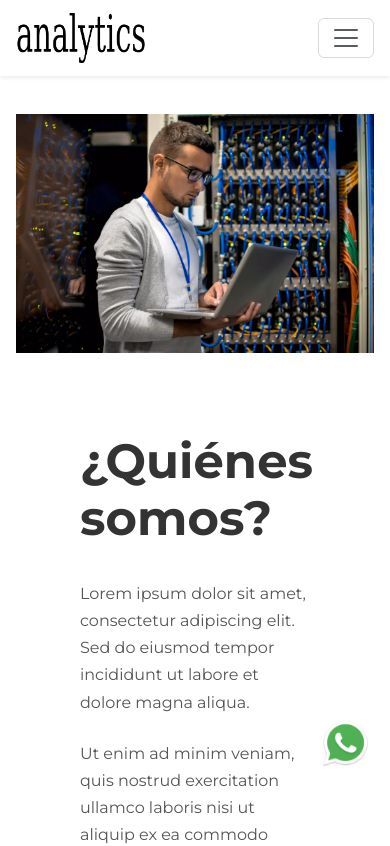
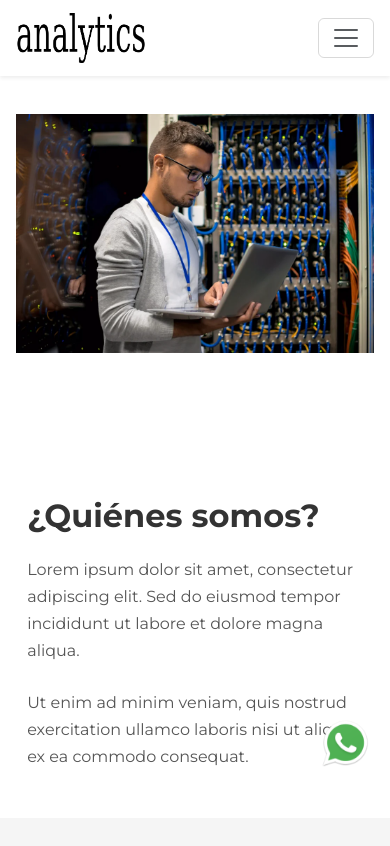
Before and after one commit to PabloDevUtl/analytics, a React (Vite) app: page /quienes-somos in a window 390 px wide. Shown: the top 846 px of the page. Built offline with nearby package versions, Linux system fonts and the light colour scheme.

Commit message:
Se hicieron cambios responsivos en QuienesSomosPage.css para mobil y tablets

```diff
--- a/frontend/styles/QuienesSomosPage.css
+++ b/frontend/styles/QuienesSomosPage.css
@@ -9,8 +9,8 @@
   display: flex;
   /* deja espacio para el navbar fijo */
   padding-top: 70px;                /* Ajusta si tu navbar es más alto/bajo */
-  min-height: calc(100vh - 0px);
-  overflow: hidden;
+  min-height: calc(100vh - 70px);   /* SOLO aquí va min-height */
+  /* overflow: hidden;  <-- Ya NO usar esto */
 
   /* para anclajes (scroll automático) */
   scroll-margin-top: 70px;
@@ -54,7 +54,8 @@
     flex-direction: column;
     padding-top: 56px;
     min-height: auto;
-
+    padding: 2rem 1rem;
+     max-width: 100%;
   }
   .quienes-full-image {
     min-height: 56vh;
@@ -62,7 +63,7 @@
     top: 90px;
   }
   .quienes-full-title{
-    margin-top: -8rem;
+    margin-top: 0rem;
   }
   .quienes-full-text{
     font-size: 1rem;
@@ -70,9 +71,17 @@
     max-width: 800px;
     margin: 1 auto;
   }
-
 }
-
+@media (max-width: 600px) {
+  .quienes-full-content {
+    padding: 0rem 0.7rem;
+    max-width: 100%;
+  }
+  .quienes-full-title {
+    font-size: 2rem;
+    margin-bottom: 1.3rem;
+  }
+}
 /* --------------------------------------------
    2) SECCIÓN: Misión (nuevo bloque con fondo gris)
    -------------------------------------------- */
@@ -80,6 +89,7 @@
   background: #f5f5f5;    /* fondo gris claro */
   padding: 6rem 1rem;
   text-align: center;
+  /* min-height: calc(100vh - 70px);  <-- ¡NO usar! */
 }
 
 .mision-container {
@@ -138,6 +148,7 @@
   background: #fff;
   padding: 6rem 1rem;
   text-align: center;
+  /* min-height: calc(100vh - 70px);  <-- ¡NO usar! */
 }
 
 .vision-container {
@@ -197,17 +208,13 @@
    ====================================================================== */
 .valores-section {
   background: #fff;
-  /* Mantenemos el padding vertical que tenías, solo quitamos el padding horizontal
-     porque ahora lo controlamos desde el contenedor interno */
   padding: 6rem 0;
+  /* min-height: calc(100vh - 70px);  <-- ¡NO usar! */
 }
 
 .valores-container {
-  /* Limita el ancho máximo y centra en pantallas grandes */
   max-width: 1100px;
   margin: 0 auto;
-
-  /* =====> AÑADIDO: algo de padding horizontal para que las columnas no se peguen a los bordes */
   padding: 0 2rem;
   text-align: center;
 }
@@ -218,6 +225,7 @@
   font-weight: 700;
   color: #333;
   margin-bottom: 3rem;
+  padding-top: 7rem;
 }
 
 /* ------------------------------------------------------------
```
Lines whose indentation alone changed are shown as unchanged.
